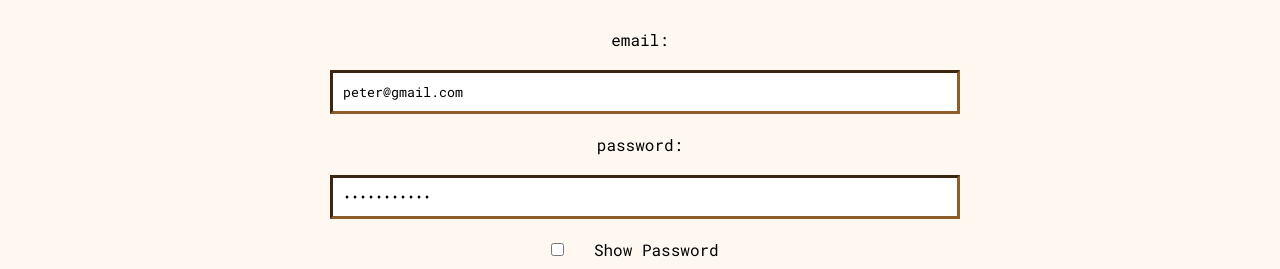
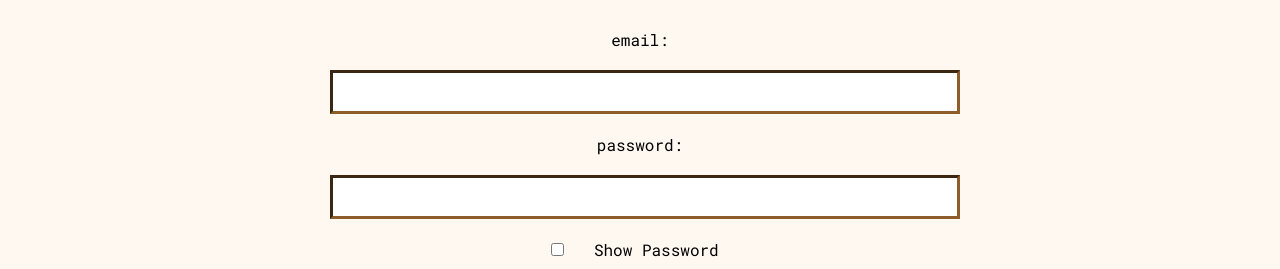
Before and after one commit to PeterArriaza/pantry, a website: page public/index.html in a window 1280 px wide. Both pictures are taken after a click on the button "OK". Shown: the part 197-466 px from the top of the page. Drawn offline with nearby package versions, Linux system fonts and the light colour scheme.

Commit message:
added test database and removed prefilled form values

```diff
--- a/config.js
+++ b/config.js
@@ -1,5 +1,5 @@
 'use strict';
 exports.DATABASE_URL = process.env.DATABASE_URL || global.DATABASE_URL || "mongodb://dbUser:dbUser123@pantry-food-management-shard-00-00-8tvns.mongodb.net:27017,pantry-food-management-shard-00-01-8tvns.mongodb.net:27017,pantry-food-management-shard-00-02-8tvns.mongodb.net:27017/pantry-food-management?ssl=true&replicaSet=pantry-food-management-shard-0&authSource=admin&retryWrites=true";
 exports.TEST_DATABASE_URL = process.env.TEST_DATABASE_URL ||
-    "mongodb://dbUser:dbUser123@pantry-food-management-shard-00-00-8tvns.mongodb.net:27017,pantry-food-management-shard-00-01-8tvns.mongodb.net:27017,pantry-food-management-shard-00-02-8tvns.mongodb.net:27017/pantry-food-management?ssl=true&replicaSet=pantry-food-management-shard-0&authSource=admin&retryWrites=true";
+    "mongodb://dbUser:dbUser123@cluster0-shard-00-00-cq7bw.mongodb.net:27017,cluster0-shard-00-01-cq7bw.mongodb.net:27017,cluster0-shard-00-02-cq7bw.mongodb.net:27017/test?ssl=true&replicaSet=Cluster0-shard-0&authSource=admin&retryWrites=true";
 exports.PORT = process.env.PORT || 8080;
--- a/public/index.css
+++ b/public/index.css
@@ -291,3 +291,6 @@ input[type=submit]:hover {
         margin-top: 30px;
     }
 }
+
+
+/*decrease text size at breakpoint*/
--- a/public/index.html
+++ b/public/index.html
@@ -35,9 +35,9 @@
 
         <form role="form" id="login-form" class="email-form">
             <label for="login-email">email:</label>
-            <input type="email" id="login-email" required oninvalid="this.setCustomValidity('Email is required.')" oninput="this.setCustomValidity('')" value="peter@gmail.com">
+            <input type="email" id="login-email" required oninvalid="this.setCustomValidity('Email is required.')" oninput="this.setCustomValidity('')">
             <label for="login-password">password:</label>
-            <input type="password" id="login-password" required oninvalid="this.setCustomValidity('Password is required.')" oninput="this.setCustomValidity('')" value="password123">
+            <input type="password" id="login-password" required oninvalid="this.setCustomValidity('Password is required.')" oninput="this.setCustomValidity('')">
 
             <input type="checkbox" onclick="togglePasswordVisibility()">
             <label for="checkbox">Show Password</label>
@@ -55,15 +55,15 @@
         <h2>New Account Sign Up</h2>
         <form role="sign-up-first-name" action="#" class="email-form">
             <label for="first name">first name:</label>
-            <input type="text" id="sign-up-first-name" required oninvalid="this.setCustomValidity('First Name is required.')" oninput="this.setCustomValidity('')" value="Pete">
+            <input type="text" id="sign-up-first-name" required oninvalid="this.setCustomValidity('First Name is required.')" oninput="this.setCustomValidity('')">
             <label for="sign-up-last-name">last name:</label>
-            <input type="text" id="sign-up-last-name" required oninvalid="this.setCustomValidity('Last Name is required.')" oninput="this.setCustomValidity('')" value="Arriaza">
+            <input type="text" id="sign-up-last-name" required oninvalid="this.setCustomValidity('Last Name is required.')" oninput="this.setCustomValidity('')">
             <label for="sign-up-email">email:</label>
-            <input type="email" id="sign-up-email" required oninvalid="this.setCustomValidity('Email is required.')" oninput="this.setCustomValidity('')" value="peter@gmail.com">
+            <input type="email" id="sign-up-email" required oninvalid="this.setCustomValidity('Email is required.')" oninput="this.setCustomValidity('')">
             <label for="new-password">password:</label>
-            <input type="password" id="new-password" required oninvalid="this.setCustomValidity('Password is required.')" oninput="this.setCustomValidity('')" value="password123">
+            <input type="password" id="new-password" required oninvalid="this.setCustomValidity('Password is required.')" oninput="this.setCustomValidity('')">
             <label for="confirm-new-password">confirm password:</label>
-            <input type="password" id="confirm-new-password" required oninvalid="this.setCustomValidity('Password is required.')" oninput="this.setCustomValidity('')" value="password123">
+            <input type="password" id="confirm-new-password" required oninvalid="this.setCustomValidity('Password is required.')" oninput="this.setCustomValidity('')">
             <span id='password-validation-message'></span>
             <p>If you would like to join an existing Pantry, select the name of the Pantry below. Otherwise, please select to create a new pantry.</p>
             <!--            <input type="text" id="sign-up-pantry" value="My House">-->
--- a/server.js
+++ b/server.js
@@ -24,7 +24,6 @@ app.get('/', function (req, res) {
 // =========================== Run/Close Server ==============================
 
 let server;
-// test8
 
 function runServer(databaseUrl) {
     return new Promise((resolve, reject) => {
```
Also changed, not shown: test/test-static-server.js (+10 -9 lines).
